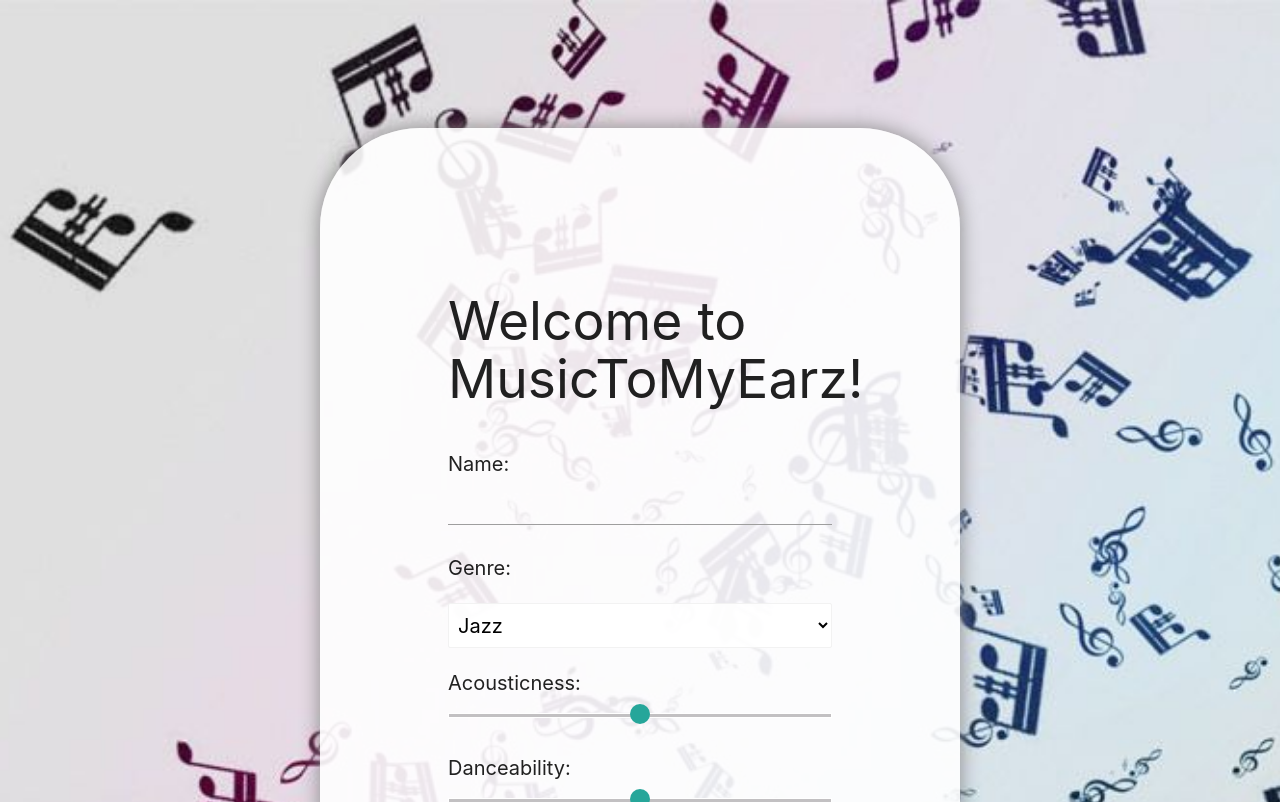
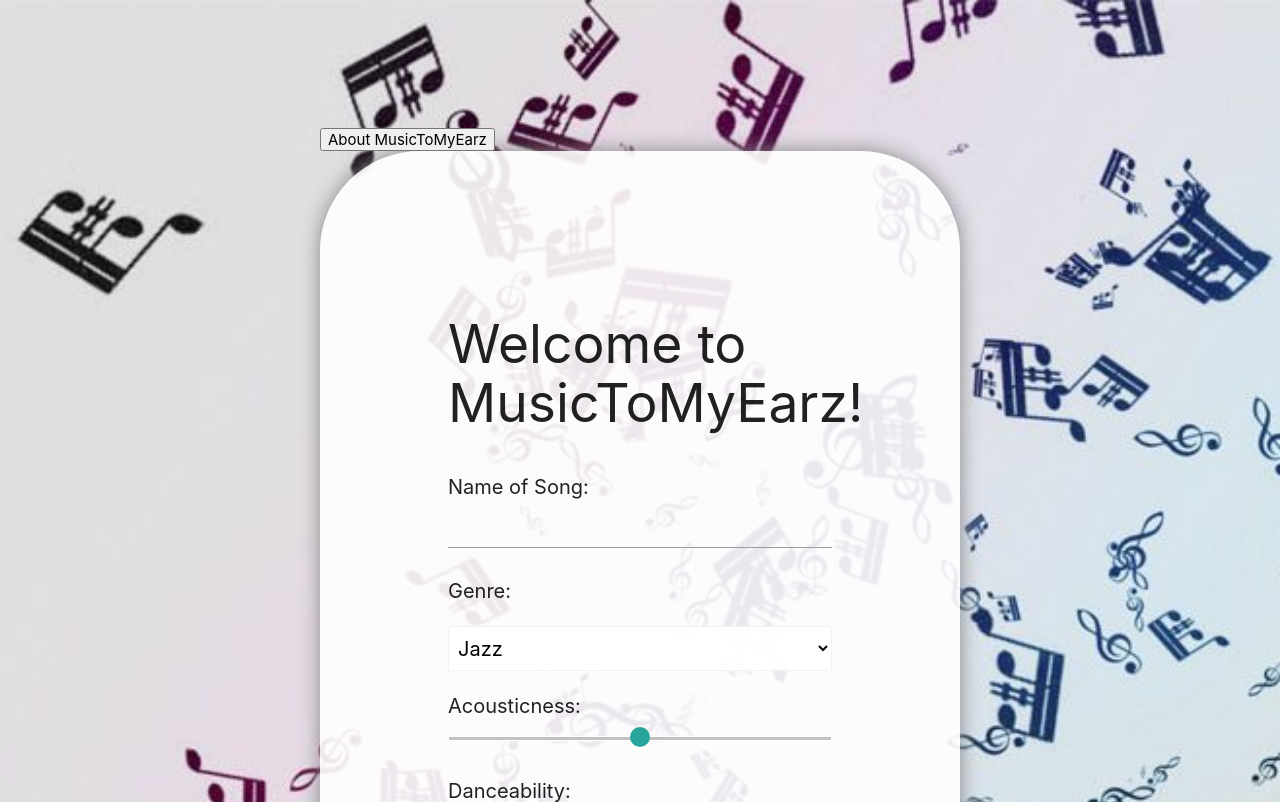
Before and after one commit to hollisma/musicToMyEarz, a Flask app: page / in a window 1280 px wide. Shown: the top 802 px of the page. Run offline with Flask 2, Linux system fonts and the light colour scheme.

Commit message:
frontend changes

```diff
--- /dev/null
+++ b/templates/about.html
@@ -0,0 +1 @@
+about yeet
--- a/templates/home.html
+++ b/templates/home.html
@@ -62,9 +62,20 @@
   </head>
 
   <body class='container'>
+    <script>
+      let goToAboutPage = () => {
+        let url = 'http://localhost:5000/about'
+        let http = new XMLHttpRequest()
+        http.open("GET", url, true)
+        http.send()
+      }
+    </script>
+    <button onclick="goToAboutPage()">About MusicToMyEarz</button>
+
     <form action="http://localhost:5000/analyze" method="post" class='form'>
       <h2 style='margin-bottom:40px;'>Welcome to MusicToMyEarz!</h2>
-      <p>Name: <input type="text" name="name" /></p>
+
+      <p>Name of Song: <input type="text" name="name" /></p>
       <!-- <p>Genre: <input type="text" name="genre" /></p>  -->
       <p>Genre: </p>
       <p>
```
Also changed, not shown: static/left_arrow.svg (added), static/right_arrow.svg (added).
